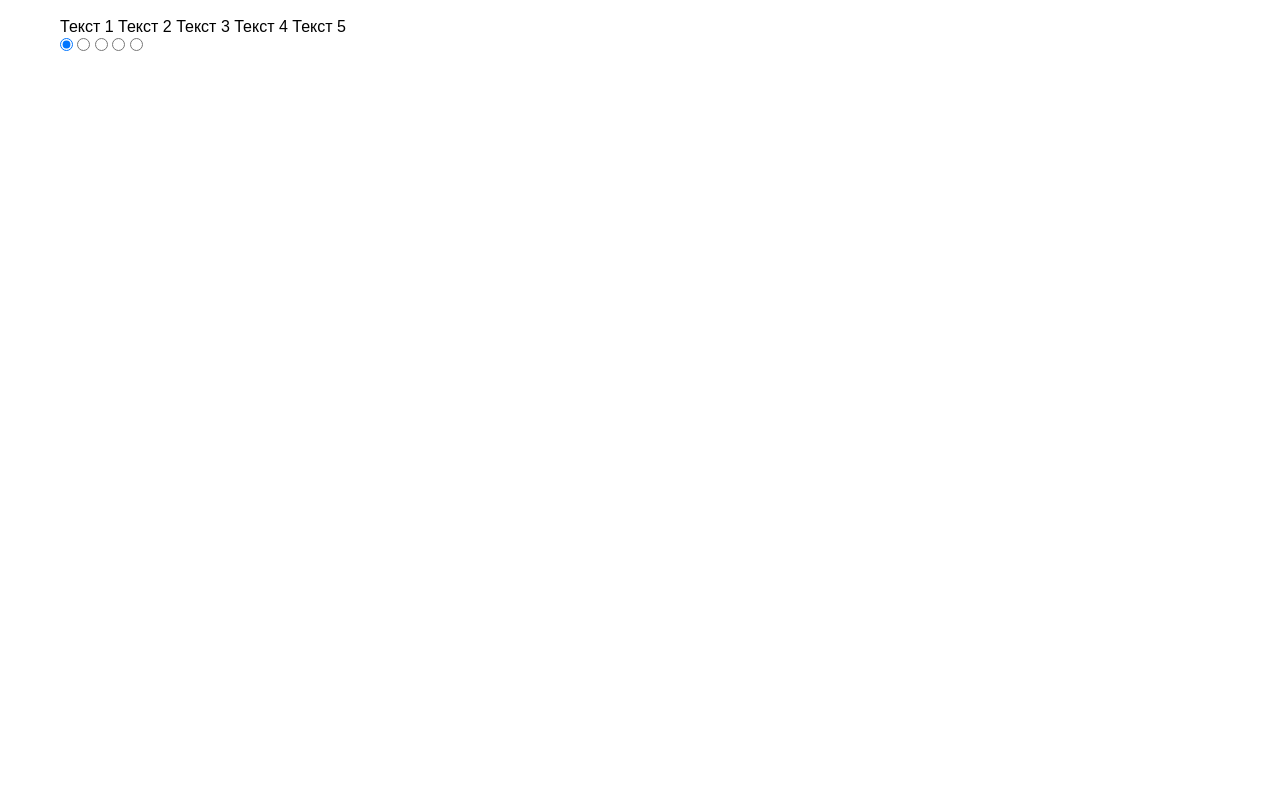
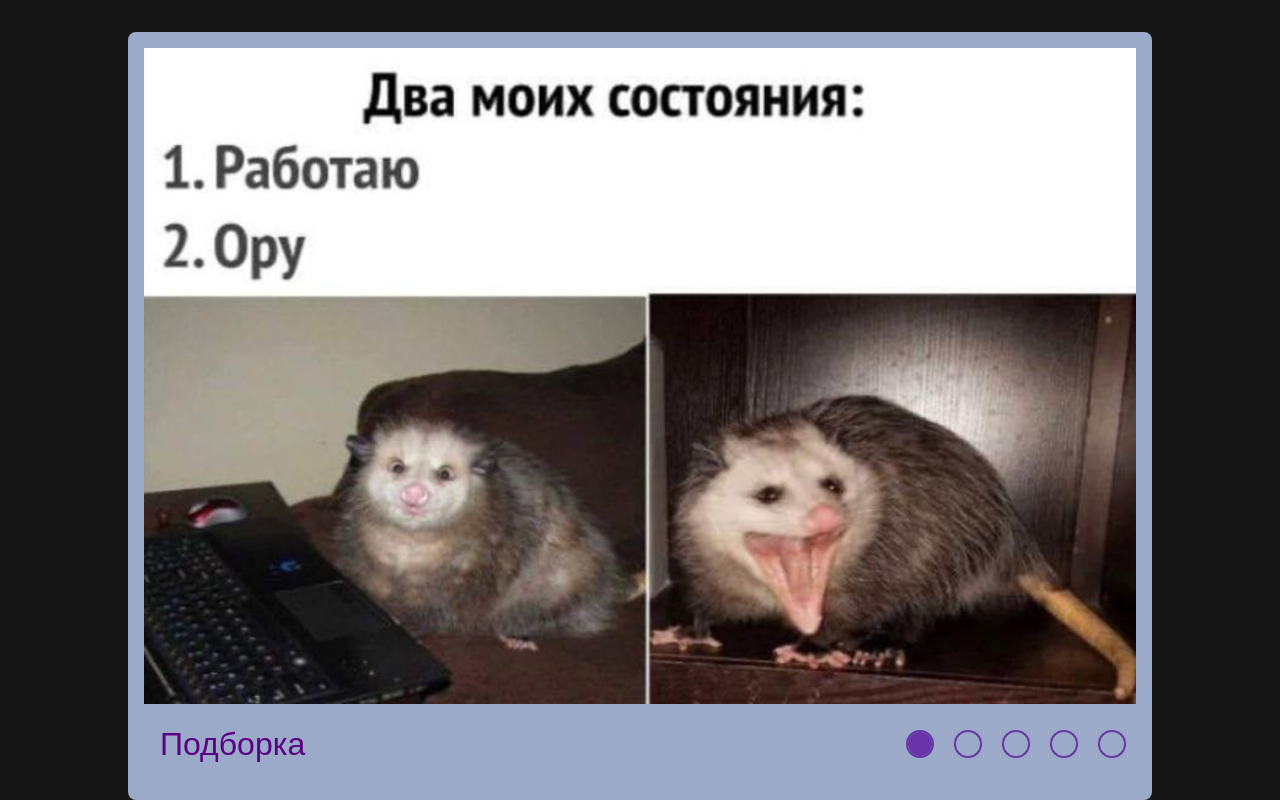
Before and after one commit to Kleostro/cssMemeSlider, a plain HTML site: page cssMemeSlider/index.html in a window 1280 px wide. Drawn offline with Linux system fonts and the light colour scheme.

Commit message:
feat: added styles and memes (Thu, Sep 07, 2023 10:55:47 PM)

```diff
--- a/cssMemeSlider/index.html
+++ b/cssMemeSlider/index.html
@@ -11,30 +11,47 @@
     <div class="container">
         <div class="slider">
             <div class="slider__wrapper">
-                <img src="mem-1.jpg" alt="">
-                <img src="mem-2.jpg" alt="">
-                <img src="mem-3.jpg" alt="">
+                <img src="img/mem-1.jpg" alt="mem-1">
+                <img src="img/mem-2.jpg" alt="mem-2">
+                <img src="img/mem-3.jpg" alt="mem-3">
+                <img src="img/mem-4.jpg" alt="mem-4">
+                <img src="img/mem-5.jpg" alt="mem-5">
             </div>
             <div class="slider__bottom">
-                <span class="slider__text" data-target="one">Текст 1</span>
-                <span class="slider__text" data-target="two">Текст 2</span>
-                <span class="slider__text" data-target="three">Текст 3</span>
-                <span class="slider__text" data-target="four">Текст 4</span>
-                <span class="slider__text" data-target="five">Текст 5</span>
+                <span class="slider__text" data-target="one">Подборка</span>
+                <span class="slider__text" data-target="two">Рандомных</span>
+                <span class="slider__text" data-target="three">Мемов</span>
+                <span class="slider__text" data-target="four">Для</span>
+                <span class="slider__text" data-target="five">Тебя ^_^</span>
                 <div class="slider__bottom-controls">
                     <label class="slider__label">
+                        <span class="slider__checkbox">
+                            <span class="slider__checked"></span>
+                        </span>
                         <input type="radio" name="controls" data-path="one" class="slider__input" checked>
                     </label>
                     <label class="slider__label">
+                        <span class="slider__checkbox">
+                            <span class="slider__checked"></span>
+                        </span>
                         <input type="radio" name="controls" data-path="two" class="slider__input">
                     </label>
                     <label class="slider__label">
+                        <span class="slider__checkbox">
+                            <span class="slider__checked"></span>
+                        </span>
                         <input type="radio" name="controls" data-path="three" class="slider__input">
                     </label>
                     <label class="slider__label">
+                        <span class="slider__checkbox">
+                            <span class="slider__checked"></span>
+                        </span>
                         <input type="radio" name="controls" data-path="four" class="slider__input">
                     </label>
                     <label class="slider__label">
+                        <span class="slider__checkbox">
+                            <span class="slider__checked"></span>
+                        </span>
                         <input type="radio" name="controls" data-path="five" class="slider__input">
                     </label>
                 </div>
--- a/cssMemeSlider/style.css
+++ b/cssMemeSlider/style.css
@@ -3,22 +3,163 @@
 }
 
 body {
-    min-width: 500px;
-    font-family: Arial, Helvetica, sans-serif;
+  font-family: "Arial", Helvetica, sans-serif;
   font-weight: 400;
-  }
-
-  *::before,
-  *::after {
-    box-sizing: inherit;
+  background-color: #151515;
 }
 
 img {
   max-width: 100%;
 }
 
+
+input {
+  display: none;
+}
+
 .container {
-    max-width: 1200px;
-    padding: 0 20px;
+  max-width: 66rem;
+  padding: 0 1rem;
   margin: 0 auto;
 }
+
+.slider {
+  height: 48rem;
+  margin-top: 2rem;
+  overflow: hidden;
+  padding: 1rem;
+  background-color: #9caac9;
+  border-radius: 0.5em;
+}
+
+.slider__wrapper {
+  display: grid;
+  grid-template-columns: repeat(5, 100%);
+  gap: 1rem;
+  height: 41rem;
+  margin-bottom: 1rem;
+  transition: transform 00.3s ease-in-out;
+}
+
+.slider__wrapper img {
+  width: 100%;
+  height: 51.6%;
+}
+
+.slider__bottom {
+  display: flex;
+  align-items: center;
+  justify-content: space-between;
+}
+
+.slider__bottom-controls {
+  display: flex;
+  flex-wrap: wrap;
+}
+
+.slider__label {
+  display: flex;
+  align-items: center;
+  justify-content: center;
+  width: 3rem;
+  height: 3rem;
+  cursor: pointer;
+  text-align: center;
+}
+
+.slider__checkbox {
+  display: flex;
+  align-items: center;
+  justify-content: center;
+  width: 1.5rem;
+  height: 1.5rem;
+  outline: 2px solid #6a34a9;
+  border-radius: 50%;
+  background-color: transparent;
+  transition: background-color 0.2s ease-in-out;
+}
+
+.slider__label:hover > .slider__checkbox {
+  background-color: #c28dff;
+}
+
+.slider__label:active > .slider__checkbox {
+  background-color: #361062;
+}
+
+.slider__checked {
+  opacity: 0;
+  transition: opacity 0.2s ease-in-out;
+}
+
+.slider__label:has(.slider__input:checked) .slider__checked {
+  opacity: 1;
+  width: 1.5rem;
+  height: 1.5rem;
+  border-radius: 50%;
+  cursor: auto;
+  background-color: #6a34a9;
+}
+
+.slider:has([data-path='one']:checked) .slider__wrapper {
+  transform: translateX(0);
+}
+
+.slider:has([data-path='two']:checked) .slider__wrapper {
+  transform: translateX(calc(-100% - 1rem));
+}
+
+.slider:has([data-path='three']:checked) .slider__wrapper {
+  transform: translateX(calc(-200% - 2rem));
+}
+
+.slider:has([data-path='four']:checked) .slider__wrapper {
+  transform: translateX(calc(-300% - 3rem));
+}
+
+.slider:has([data-path='five']:checked) .slider__wrapper {
+  transform: translateX(calc(-400% - 4rem));
+}
+
+.slider__text {
+  display: none;
+  padding-left: 1rem;
+  font-size: 2rem;
+  color: #5a0184;
+}
+
+@keyframes transform {
+  0% {
+    opacity: 0;
+    transform: translateX(100%);
+  }
+  100% {
+    opacity: 1;
+    transform: translateX(0);
+  }
+}
+
+.slider:has([data-path='one']:checked) .slider__text[data-target='one'] {
+  display: block;
+  animation: transform 0.3s ease-in-out;
+}
+
+.slider:has([data-path='two']:checked) .slider__text[data-target='two'] {
+  display: block;
+  animation: transform 0.3s ease-in-out;
+}
+
+.slider:has([data-path='three']:checked) .slider__text[data-target='three'] {
+  display: block;
+  animation: transform 0.3s ease-in-out;
+}
+
+.slider:has([data-path='four']:checked) .slider__text[data-target='four'] {
+  display: block;
+  animation: transform 0.3s ease-in-out;
+}
+
+.slider:has([data-path='five']:checked) .slider__text[data-target='five'] {
+  display: block;
+  animation: transform 0.3s ease-in-out;
+}
```
Also changed, not shown: cssMemeSlider/img/mem-1.jpg (added), cssMemeSlider/img/mem-2.jpg (added), cssMemeSlider/img/mem-3.jpg (added), cssMemeSlider/img/mem-4.jpg (added), cssMemeSlider/img/mem-5.jpg (added). Lines whose indentation alone changed are shown as unchanged.
